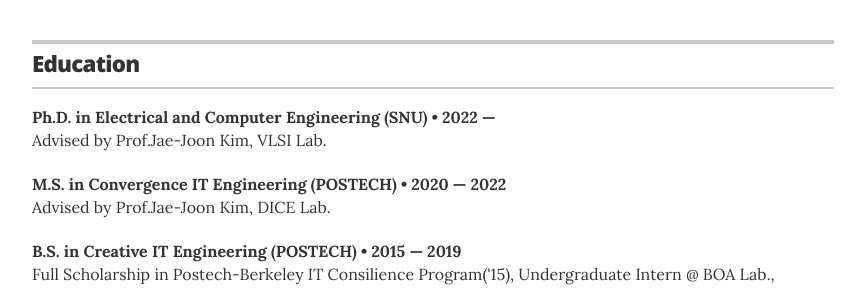
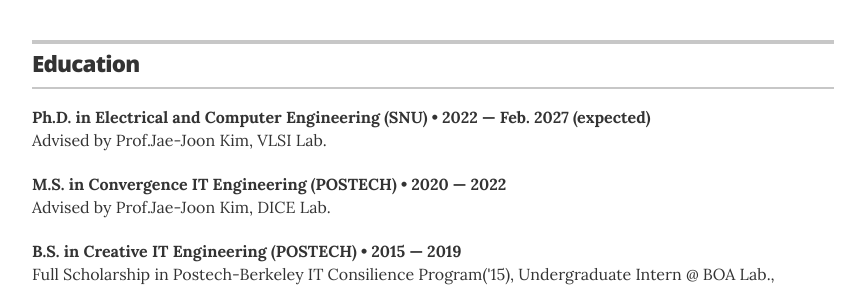
Before and after one commit to inventor71/vinnspace, a Jekyll site: the page built from index.html, in a window 1280 px wide and 900 px high, scrolled down 1353 px. Shown: the part 153-443 px from the top of the window, without its empty margins (207-1072 px from the left). Built offline with Jekyll 4.4.1, drawn with Linux system fonts in a browser that asks for light colours.

Commit message:
Add expected Ph.D. completion date
Co-Authored-By: Claude Opus 5 (1M context) <noreply@anthropic.com>

```diff
--- a/_data/education.yml
+++ b/_data/education.yml
@@ -1,6 +1,6 @@
 # Degree
 - degree: Ph.D. in Electrical and Computer Engineering (SNU)
-  year: 2022 &mdash;
+  year: 2022 &mdash; Feb. 2027 (expected)
   summary: Advised by Prof.Jae-Joon Kim, VLSI Lab.
 
 - degree: M.S. in Convergence IT Engineering (POSTECH)
```
